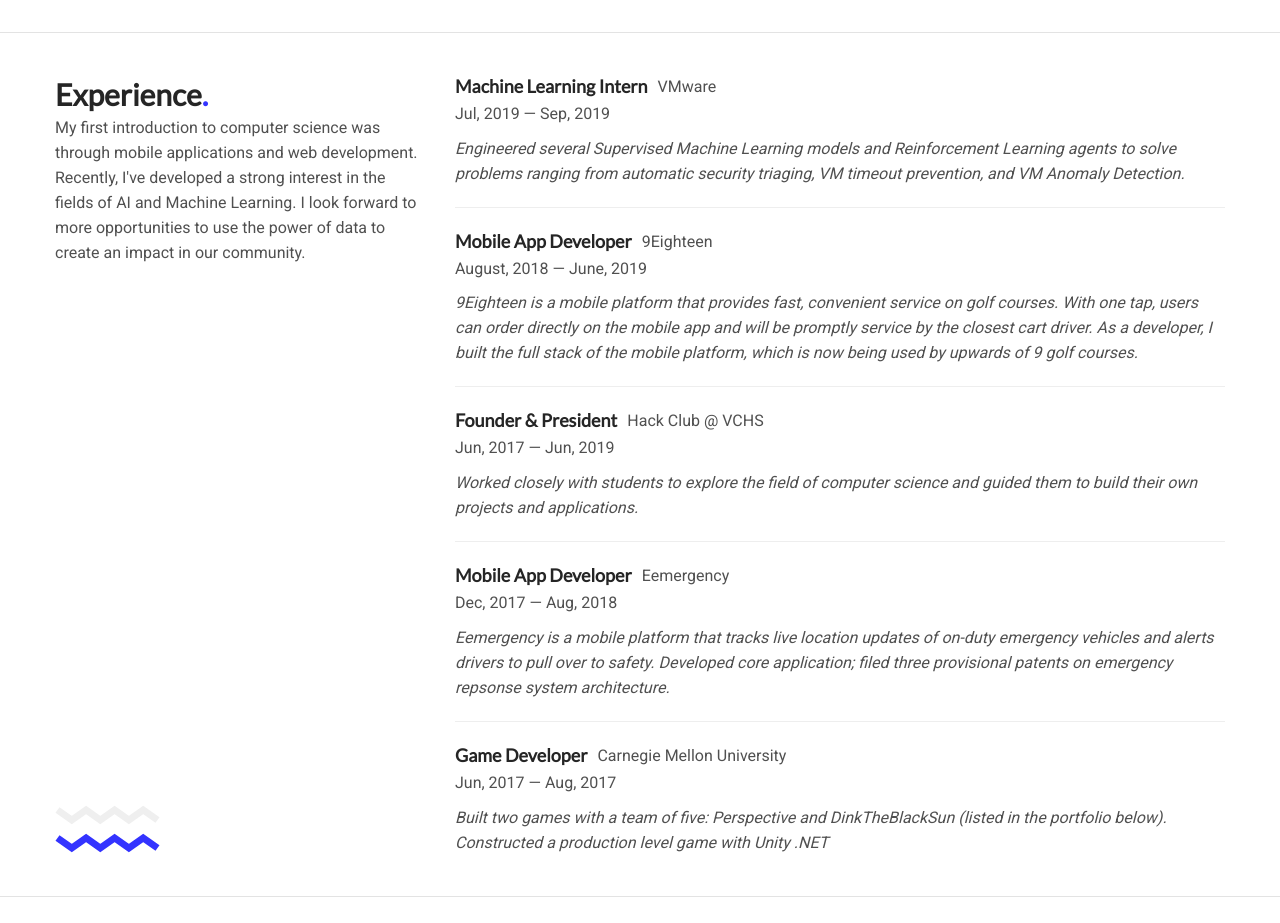
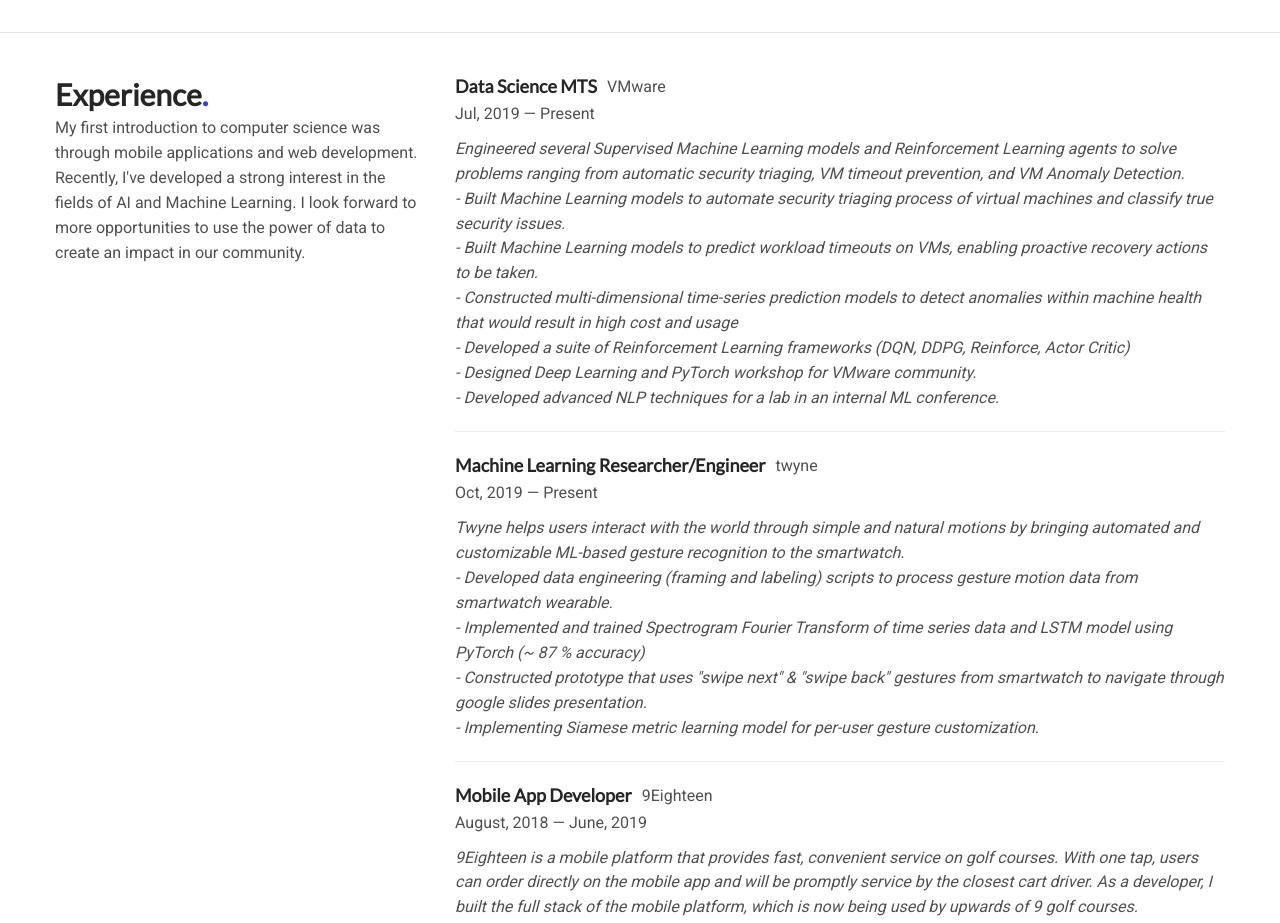
Before and after one commit to xeliot/xeliot.github.io, a website with bundled scripts: page index.html in a window 1280 px wide. Shown: the part 740-1663 px from the top of the page. Built offline with nearby package versions, Linux system fonts and the light colour scheme.

Commit message:
add new experience

```diff
--- a/index.html
+++ b/index.html
@@ -221,12 +221,35 @@
                 <div class="row wow zoomIn">
                     <div class="col-md-12">
                         <div class="about-row">
-                            <h4 class="about-tittle">Machine Learning Intern</h4>
+                            <h4 class="about-tittle">Data Science MTS</h4>
                             <p class="about-info">VMware</p>
-                            <p>Jul, 2019 — Sep, 2019</p>
+                            <p>Jul, 2019 — Present</p>
                             <div class="opacity-box">
                                 <p>Engineered several Supervised Machine Learning models and Reinforcement Learning agents
                                   to solve problems ranging from automatic security triaging, VM timeout prevention, and VM Anomaly Detection.</p>
+                                <p>- Built Machine Learning models to automate security triaging process of virtual machines and classify true security issues.</p>
+                                <p>- Built Machine Learning models to predict workload timeouts on VMs, enabling proactive recovery actions to be taken.</p>
+                                <p>- Constructed multi-dimensional time-series prediction models to detect anomalies within machine health that would result in high cost and usage</p>
+                                <p>- Developed a suite of Reinforcement Learning frameworks (DQN, DDPG, Reinforce, Actor Critic)</p>
+                                <p>- Designed Deep Learning and PyTorch workshop for VMware community.</p>
+                                <p>- Developed advanced NLP techniques for a lab in an internal ML conference.</p>
+                            </div>
+                        </div>
+                    </div>
+                </div>
+                <hr>
+                <div class="row wow zoomIn">
+                    <div class="col-md-12">
+                        <div class="about-row">
+                            <h4 class="about-tittle">Machine Learning Researcher/Engineer</h4>
+                            <p class="about-info">twyne</p>
+                            <p>Oct, 2019 — Present</p>
+                            <div class="opacity-box">
+                                <p>Twyne helps users interact with the world through simple and natural motions by bringing automated and customizable ML-based gesture recognition to the smartwatch.</p>
+                                <p>- Developed data engineering (framing and labeling) scripts to process gesture motion data from smartwatch wearable.</p>
+                                <p>- Implemented and trained Spectrogram Fourier Transform of time series data and LSTM model using PyTorch (~ 87 % accuracy)</p>
+                                <p>- Constructed prototype that uses "swipe next" & "swipe back" gestures from smartwatch to navigate through google slides presentation.</p>
+                                <p>- Implementing Siamese metric learning model for per-user gesture customization.</p>
                             </div>
                         </div>
                     </div>
@@ -709,7 +732,7 @@
         <div class="row">
             <div class="col-md-12 wow zoomIn">
                 <div class="copyright">
-                    <p>Copyright 2019 Dave.</p>
+                    <p>Copyright 2020 Dave.</p>
                 </div>
             </div>
         </div>
```
